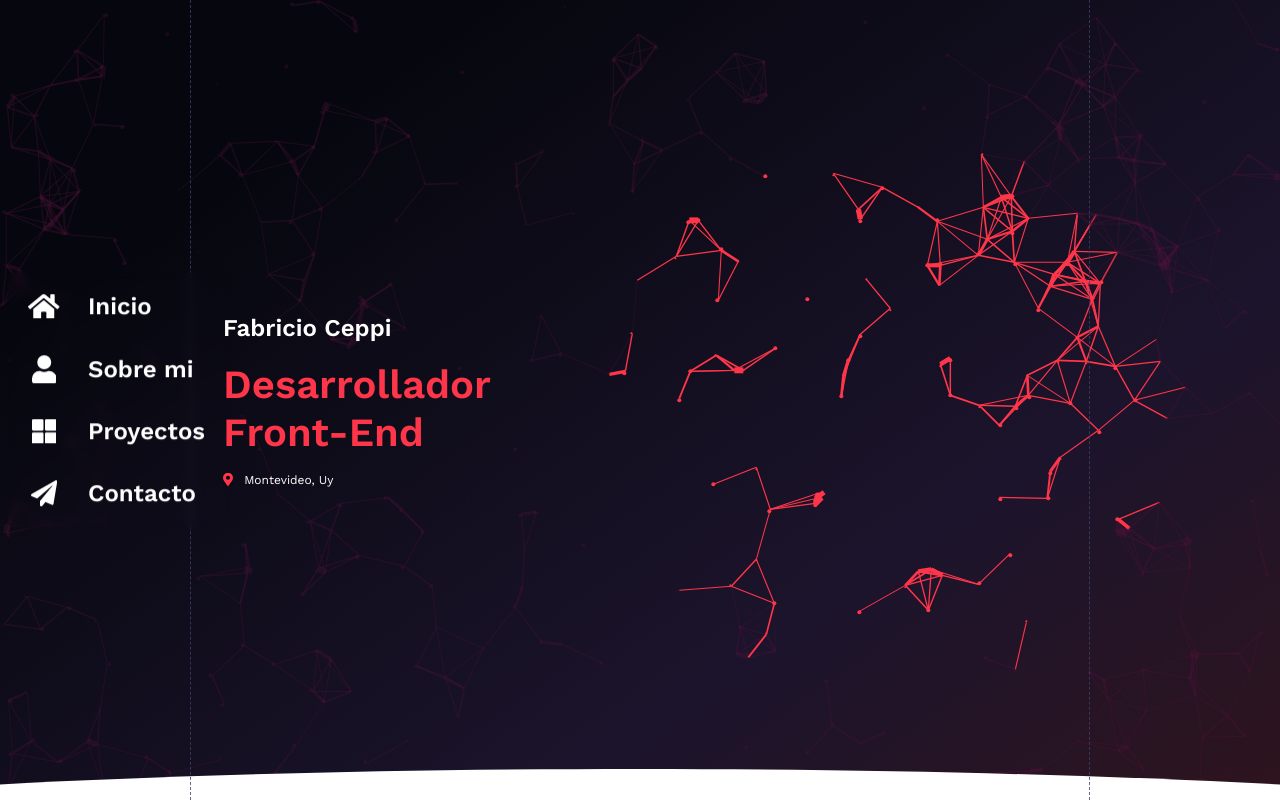
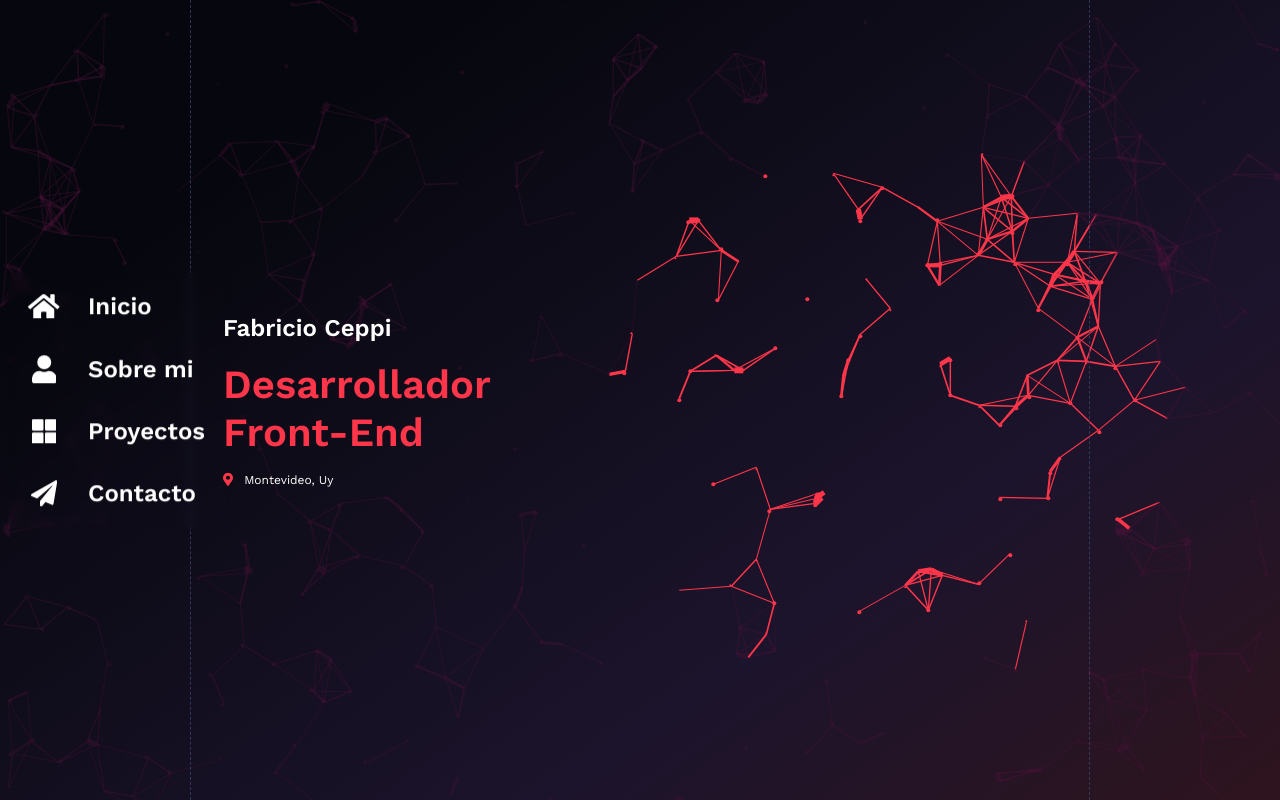
Before and after one commit to fabricioceppi/frontend-portfolio, a React (Create React App) app: page / in a window 1280 px wide. Shown: the top 800 px of the page. Built offline with nearby package versions, Linux system fonts and the light colour scheme.

Commit message:
--vh dinamic fix

```diff
--- a/src/App.js
+++ b/src/App.js
@@ -1,21 +1,11 @@
-import React, { useEffect } from "react";
+import React from "react";
 import Hero from "./assets/components/Hero";
 import About from "./assets/components/About";
 import Projects from "./assets/components/Projects";
 import Contact from "./assets/components/Contact";
 import DATA from "./data.js";
-import Separator from "./assets/icons/Separator";
 
 function App() {
-  useEffect(() => {
-    let vh = window.innerHeight * 0.01;
-    document.documentElement.style.setProperty("--vh", `${vh}px`);
-
-    window.addEventListener("resize", () => {
-      let vh = window.innerHeight * 0.01;
-      document.documentElement.style.setProperty("--vh", `${vh}px`);
-    });
-  }, []);
 
   return (
     <>
@@ -25,7 +15,6 @@ function App() {
         speciality={DATA.speciality}
         location={DATA.location}
       />
-      <Separator />
       <About about={DATA.about} skills={DATA.skills} />
 
       <div className="night-background">
--- a/src/index.css
+++ b/src/index.css
@@ -87,7 +87,6 @@ button,
 
 main {
   background-size: 100vw 100vh;
-  background-size: 100vw calc(var(--vh, 1vh) * 100);
   background-repeat: no-repeat;
   background-image: linear-gradient(
     145deg,
@@ -101,7 +100,6 @@ main {
 
 .hero {
   height: 100vh;
-  height: calc(var(--vh, 1vh) * 100);
   position: relative;
   padding: 2rem;
   z-index: 2;
@@ -276,20 +274,11 @@ main {
   opacity: 0;
 }
 
-/* End of Hero */
-
-.separator {
-  position: absolute;
-  width: 100%;
-  bottom: 0;
-  left: 0;
-  transform: translateY(1px);
-}
-
 /* About */
 
 .about {
   padding: 1rem;
+  padding-top: 1.5rem;
   margin-bottom: 2.5rem;
 }
 
```
